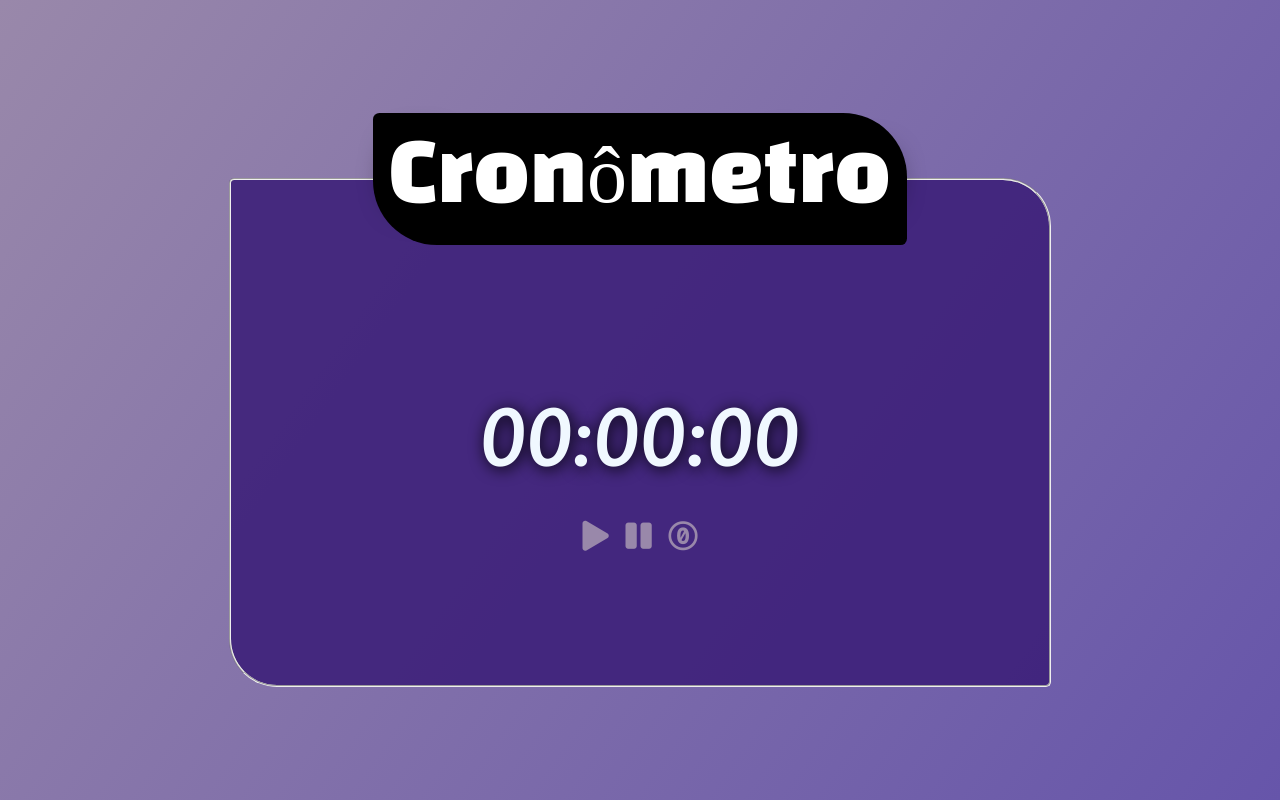
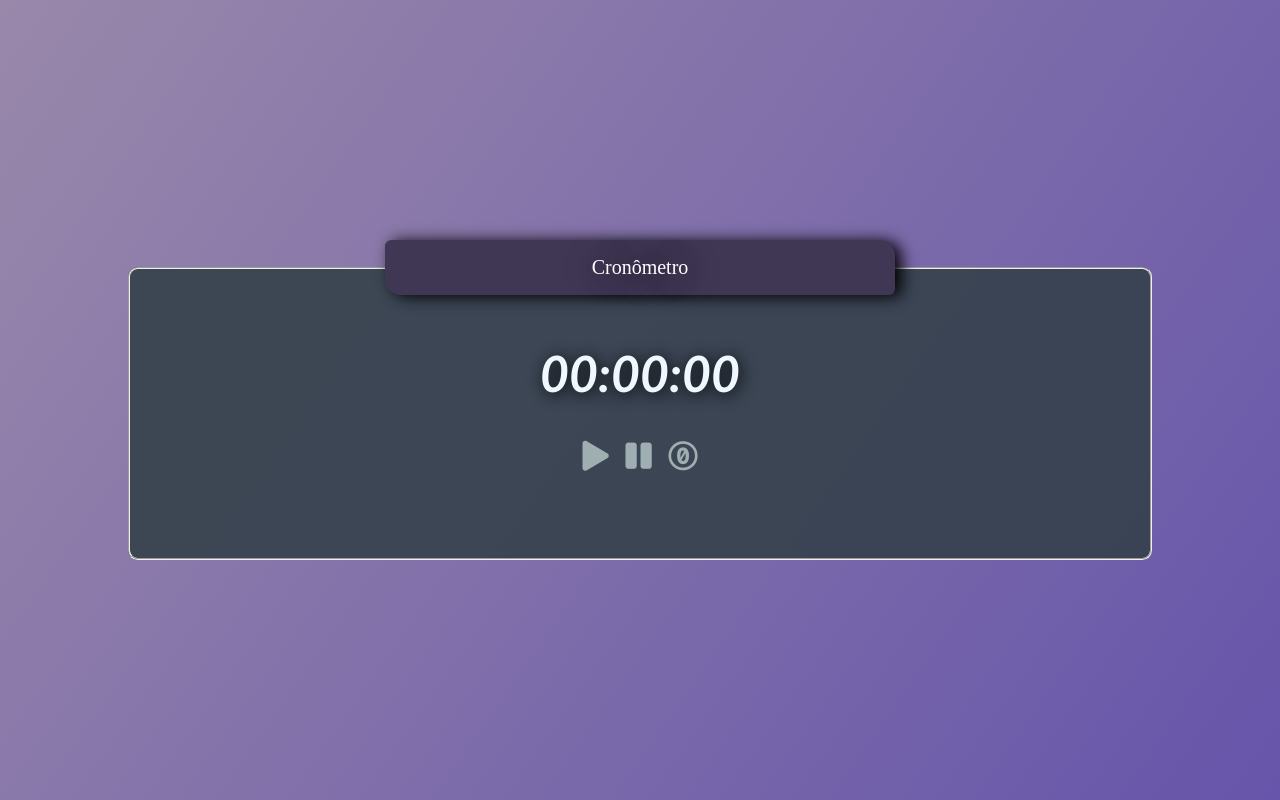
Before and after one commit to Alexandre192001/Cronometro, a plain HTML site: page src/index.html in a window 1280 px wide. Drawn offline with Linux system fonts and the light colour scheme.

Commit message:
Finalizando projeto - Cronometro

```diff
--- a/src/index.css
+++ b/src/index.css
@@ -1,7 +1,3 @@
-@import url('https://fonts.googleapis.com/css2?family=Black+Han+Sans&display=swap');
-/*
-FONT - Black Han Sans
-*/
 
 *{
   padding: 0%;
@@ -22,17 +18,20 @@ FONT - Black Han Sans
   font-size: 80px;
   font-family: "Black Han Sans";
   color: rgb(255, 255, 255);
-  margin: -18px;
   text-shadow: 2px 2px 2rem #000;
-  background-color: #000;
-  border-radius: .4rem 4rem;
+  background-color: rgb(64, 55, 84);
+  border-radius: .4rem 1rem;
+  box-shadow: .4rem .1rem 1rem #000;
   padding: 1rem 1rem;
+  width: 50%;
+  font-size: 20px;
 }
 .card-cronometro-wrapper{
-  padding: 10rem 10rem;
+  width: 80%;
+  height: 20rem;
   position: relative;
-  background-color: rgba(60, 30, 120, 0.879);
-  border-radius: 5px 3rem;
+  background-color: rgba(51, 64, 72, 0.879);
+  border-radius: .6rem;
   text-align: center;
 }
 .card-cronometro-wrapper>.img-wrapper{
@@ -50,7 +49,8 @@ FONT - Black Han Sans
   opacity: .2;
 }
 #cronometro-value{
-  font-size: 80px;
+  font-size: 50px;
+  margin: 3rem;
   font-family: 'Trebuchet MS', 'Lucida Sans Unicode', 'Lucida Grande', 'Lucida Sans', Arial, sans-serif;
   color:aliceblue;
   text-shadow: 2px 2px 1rem #000;
@@ -59,9 +59,9 @@ FONT - Black Han Sans
 }
 
 .card-cronometro> i {
-  color: #98a;
+  color: rgb(159, 174, 177);
   position: relative;
-  top: 2rem;
+  top: -1rem;
   margin: .4rem ;
   font-size: 30px;
   cursor: pointer;
--- a/src/index.html
+++ b/src/index.html
@@ -12,7 +12,7 @@
 </head>
 <body>
 
-    <div class="container-cronometro">
+    <section class="container-cronometro">
 
       <fieldset class="card-cronometro-wrapper">
         <legend class="titulo-cronometro">Cronômetro</legend>
@@ -29,7 +29,7 @@
         </div>
       </fieldset>
 
-      </div>
+    </section>
 
 </body>
 </html>
```
Also changed, not shown: babel.config.js (deleted, +0 -11 lines), dist/index.js (deleted, +0 -39 lines), package.json (deleted, +0 -23 lines), src/index.js (+21 -20 lines), webpack.config.js (deleted), 1 other file.
